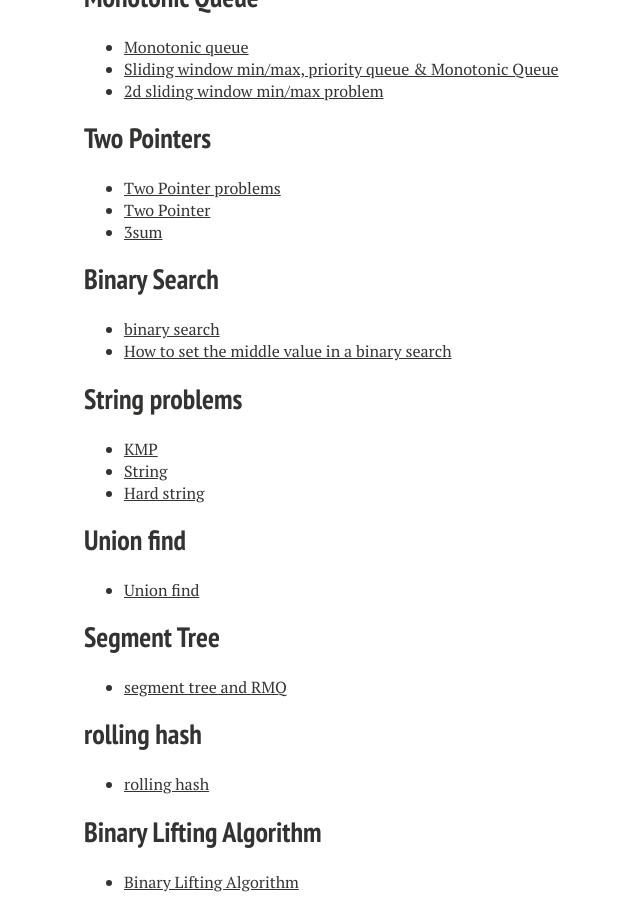
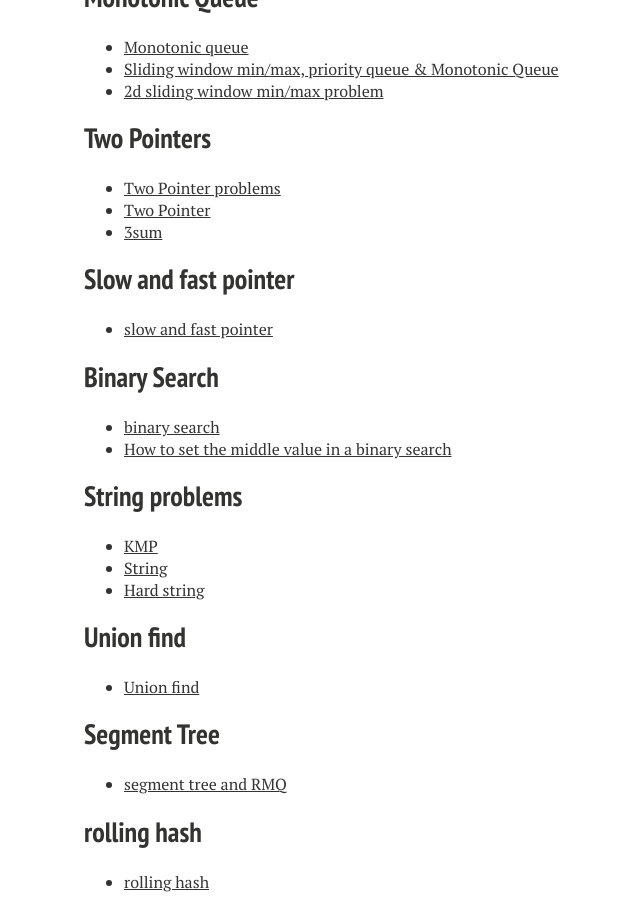
Before and after one commit to xiaokeshen/xiaokeshen.github.io, a Jekyll site: the page built from blog/index.md, in a window 1280 px wide and 900 px high, scrolled down 3241 px. Shown: the whole window, without its empty margins (236-876 px from the left). Built offline with Jekyll 4.4.1, drawn with Linux system fonts in a browser that asks for light colours; nearby versions of some CDN libraries; some of the changed text lies outside the part shown.

Commit message:
add one blog

```diff
--- a/blog/index.md
+++ b/blog/index.md
@@ -119,6 +119,10 @@ My 'Serious' coding got started since I became a student as a Computer Science M
 - [Two Pointer problems](https://medium.com/@jim.morris.shen/two-pointers-5bc86424ffd4?source=friends_link&sk=20eb28ea867ad7f3a3e67b22fd5bf4f9)
 - [Two Pointer](https://medium.com/@jim.morris.shen/two-points-fcb8ef6861e4?source=friends_link&sk=353cf1fa8b35aef6edba803aecdc38a2)
 - [3sum](https://medium.com/@jim.morris.shen/3sums-2d43ba443673?source=friends_link&sk=a647a07672eb26683064a0ed88e07c64)
+
+## Slow and fast pointer
+- [slow and fast pointer](https://medium.com/@jim.morris.shen/fast-and-slow-pointer-61e7fa244a3b?source=friends_link&sk=02fd3fa9a263983a6407b57f3b4d77f2)
+
 
 ## Binary Search
 - [binary search](https://medium.com/@jim.morris.shen/binary-search-30f3d0d7225?source=friends_link&sk=585409d25eeb3e41daea53f3a16c4b5d)
```
